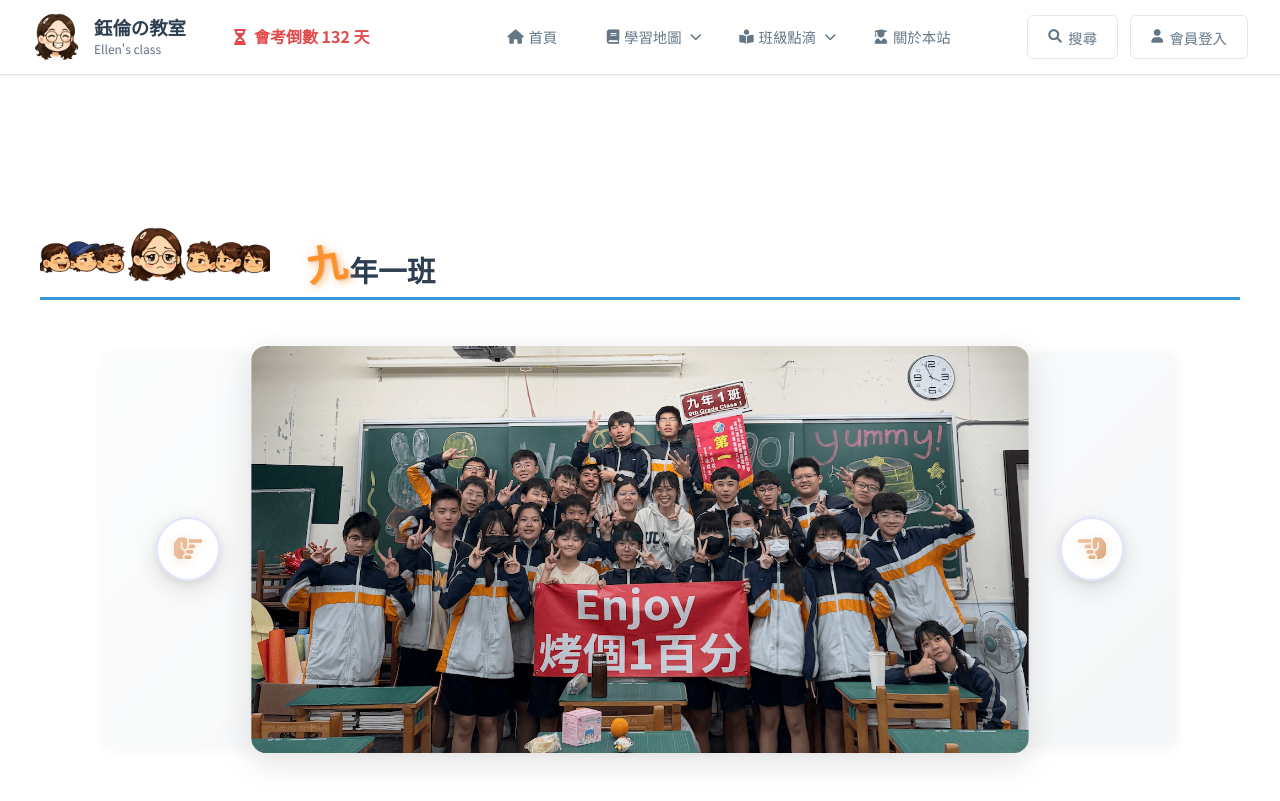
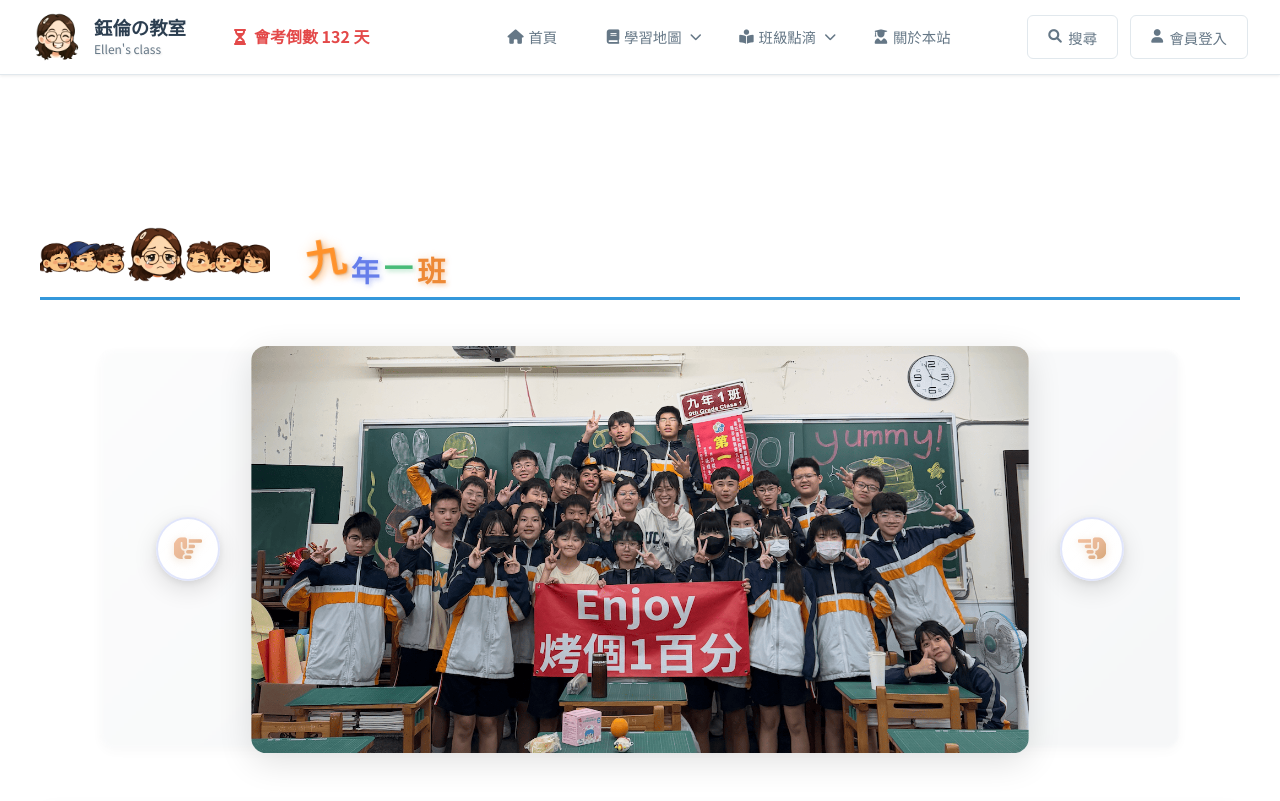
Before and after one commit to rennychou599-lgtm/ellen-classroom, a website: page class-901.html in a window 1280 px wide. Shown: the top 801 px of the page. Drawn offline with Linux system fonts and the light colour scheme; a web font is replaced by a local one.

Commit message:
為九年一班四個字設計更活潑的樣式，添加不同顏色、傾斜角度和動畫效果

```diff
--- a/class-901.html
+++ b/class-901.html
@@ -14,6 +14,24 @@
         rel="stylesheet">
     <link rel="stylesheet" href="https://cdnjs.cloudflare.com/ajax/libs/font-awesome/6.0.0/css/all.min.css">
     <style>
+        @keyframes bounce {
+            0%, 100% {
+                transform: rotate(-10deg) translateY(-3px);
+            }
+            50% {
+                transform: rotate(-10deg) translateY(-8px);
+            }
+        }
+
+        @keyframes float {
+            0%, 100% {
+                transform: translateY(0);
+            }
+            50% {
+                transform: translateY(-4px);
+            }
+        }
+
         .class-page {
             min-height: 80vh;
             padding: 4rem 2rem;
@@ -402,10 +420,15 @@
                         style="width: 8em; height: 8em; object-fit: contain; flex-shrink: 0; margin-bottom: -2.5em; position: relative; z-index: 1;"
                         loading="lazy">
                     <span
-                        style="display: inline-flex; align-items: baseline; gap: 0.1em; margin-left: 1.5rem; margin-bottom: 0; position: relative; z-index: 2;">
+                        style="display: inline-flex; align-items: baseline; gap: 0.15em; margin-left: 1.5rem; margin-bottom: 0; position: relative; z-index: 2;">
                         <span
-                            style="font-size: 2.5rem; font-weight: 700; color: #ff922b; transform: rotate(-10deg) translateY(-3px); display: inline-block; text-shadow: 3px 3px 6px rgba(255, 146, 43, 0.4), 0 0 12px rgba(255, 146, 43, 0.3), 1px 1px 2px rgba(0, 0, 0, 0.2);">九</span>
-                        <span style="font-size: 1.8rem; font-weight: 600; color: #2c3e50;">年一班</span>
+                            style="font-size: 2.5rem; font-weight: 700; color: #ff922b; transform: rotate(-10deg) translateY(-3px); display: inline-block; text-shadow: 3px 3px 6px rgba(255, 146, 43, 0.4), 0 0 12px rgba(255, 146, 43, 0.3), 1px 1px 2px rgba(0, 0, 0, 0.2); animation: bounce 2s ease-in-out infinite;">九</span>
+                        <span
+                            style="font-size: 1.8rem; font-weight: 700; color: #667eea; transform: rotate(3deg) translateY(-2px); display: inline-block; text-shadow: 2px 2px 4px rgba(102, 126, 234, 0.3), 0 0 8px rgba(102, 126, 234, 0.2); animation: float 2.5s ease-in-out infinite;">年</span>
+                        <span
+                            style="font-size: 1.8rem; font-weight: 700; color: #48bb78; transform: rotate(-2deg) translateY(1px); display: inline-block; text-shadow: 2px 2px 4px rgba(72, 187, 120, 0.3), 0 0 8px rgba(72, 187, 120, 0.2); animation: float 2s ease-in-out infinite 0.3s;">一</span>
+                        <span
+                            style="font-size: 1.8rem; font-weight: 700; color: #ed8936; transform: rotate(5deg) translateY(-1px); display: inline-block; text-shadow: 2px 2px 4px rgba(237, 137, 54, 0.3), 0 0 8px rgba(237, 137, 54, 0.2); animation: float 2.3s ease-in-out infinite 0.6s;">班</span>
                     </span>
                 </div>
                 <div style="display: flex; flex-direction: column; gap: 0.5rem;">
```
